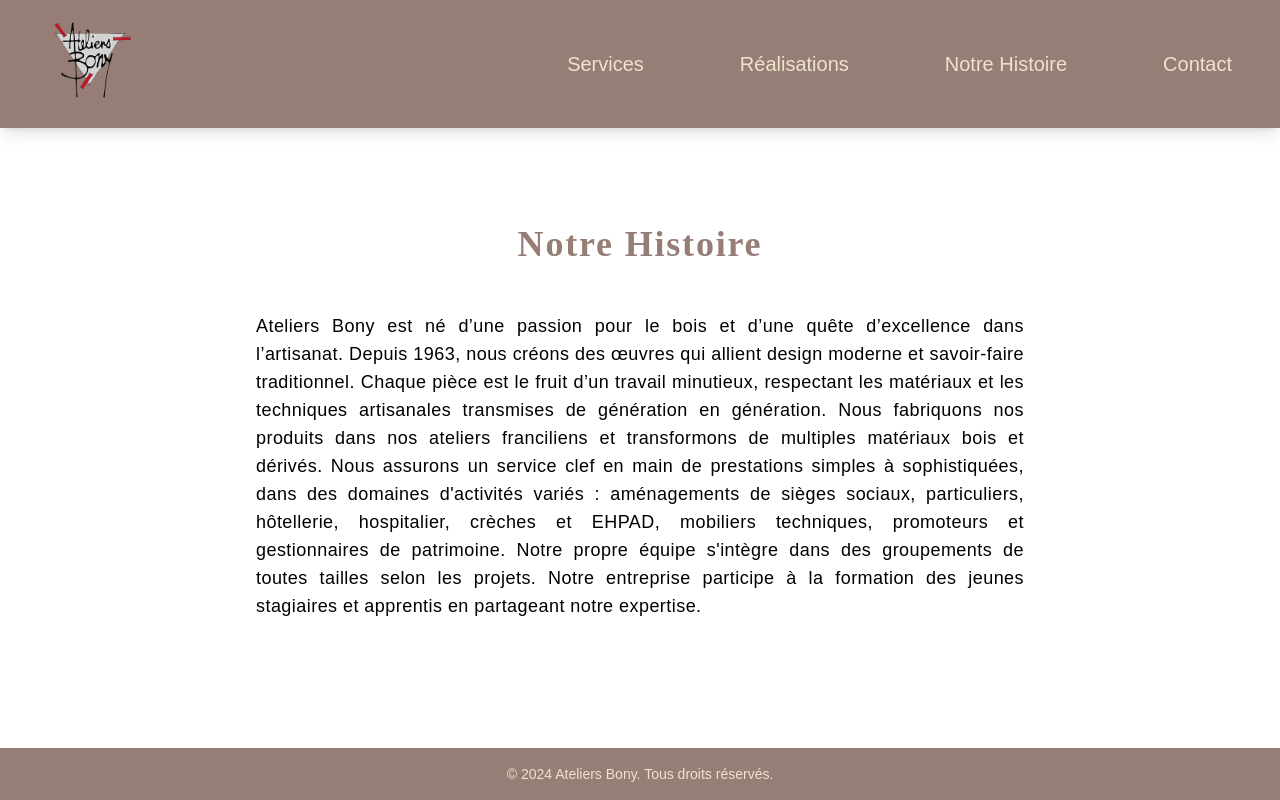
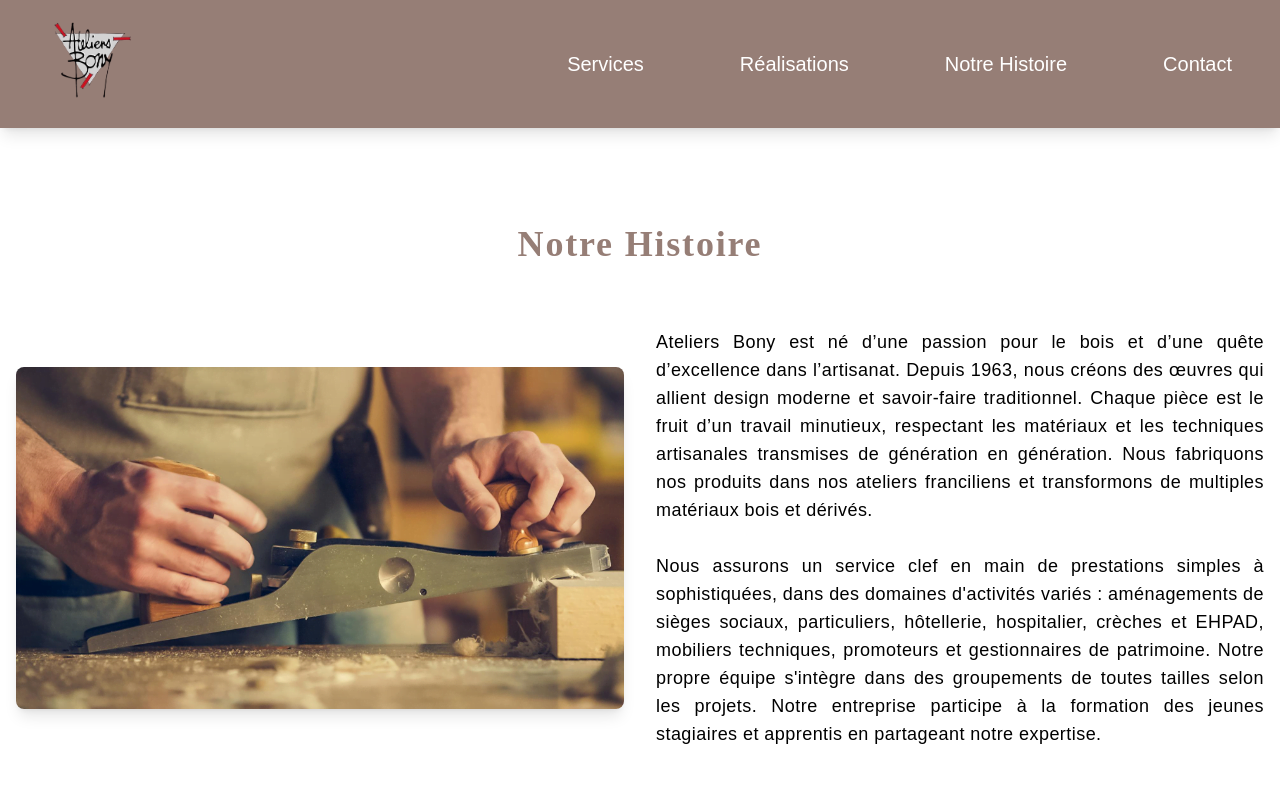
Before and after one commit to AntoineWtz/ateliers-bony, a React (Create React App) app: page /history in a window 1280 px wide. Shown: the top 800 px of the page. Built offline with nearby package versions, Linux system fonts and the light colour scheme.

Commit message:
Historysection OK

```diff
--- a/src/components/Header.tsx
+++ b/src/components/Header.tsx
@@ -1,7 +1,7 @@
 import React, { useState } from 'react';
 import { Link } from 'react-router-dom';
 import { motion } from 'framer-motion';
-import { FaBars, FaTimes } from 'react-icons/fa'; // Importer les icônes
+import { FaBars, FaTimes } from 'react-icons/fa';
 import logo from '../assets/img/bony-logo.png';
 
 export const Header: React.FC = () => {
@@ -12,7 +12,7 @@
     };
 
     return (
-        <header className="bg-primary text-accent py-4 shadow-lg">
+        <header className="bg-primary text-white py-4 shadow-lg">
             <div className="container mx-auto flex justify-between items-center px-12">
                 <Link to="/" className="flex items-center">
                     <img src={logo} alt="Ateliers Bony Logo" className="h-24 w-auto" />
--- a/src/components/HistorySection.tsx
+++ b/src/components/HistorySection.tsx
@@ -1,10 +1,11 @@
 import React from 'react';
 import { motion } from 'framer-motion';
-import historyPic from '../assets/img/history.png'
+import historyPic from '../assets/img/history.png';
 
 export const HistorySection: React.FC = () => {
     return (
-        <div className="container mx-auto py-12 text-justify">
+        <div className="container mx-auto py-12 flex flex-col text-center">
+            {/* Titre */}
             <motion.h2
                 className="text-4xl font-bold font-serif tracking-wider m-12 text-primary text-center"
                 initial={{ opacity: 0 }}
@@ -13,16 +14,41 @@
             >
                 Notre Histoire
             </motion.h2>
-            <motion.p
-                className="text-lg max-w-3xl mx-auto tracking-wide"
-                initial={{ opacity: 0 }}
-                animate={{ opacity: 1 }}
-                transition={{ duration: 0.5, delay: 0.2 }}
-            >
-                Ateliers Bony est né d’une passion pour le bois et d’une quête d’excellence dans l’artisanat. Depuis 1963, nous créons des œuvres qui allient design moderne et savoir-faire traditionnel. Chaque pièce est le fruit d’un travail minutieux, respectant les matériaux et les techniques artisanales transmises de génération en génération. Nous fabriquons nos produits dans nos ateliers franciliens et transformons de multiples matériaux bois et dérivés.
-                Nous assurons un service clef en main de prestations simples à sophistiquées, dans des domaines d'activités variés : aménagements de sièges sociaux, particuliers, hôtellerie, hospitalier, crèches et EHPAD, mobiliers techniques, promoteurs et gestionnaires de patrimoine.
-                Notre propre équipe s'intègre dans des groupements de toutes tailles selon les projets. Notre entreprise participe à la formation des jeunes stagiaires et apprentis en partageant notre expertise.
-            </motion.p>
+
+            {/* Conteneur des colonnes */}
+            <div className="flex flex-col md:flex-row items-center">
+                {/* Colonne gauche : Image */}
+                <motion.div
+                    className="md:w-1/2 p-4 flex justify-center"
+                    initial={{ opacity: 0, x: -50 }}
+                    animate={{ opacity: 1, x: 0 }}
+                    transition={{ duration: 0.5 }}
+                >
+                    <img src={historyPic} alt="Notre Histoire" className="w-full h-auto rounded-lg shadow-lg" />
+                </motion.div>
+
+                {/* Colonne droite : Texte */}
+                <motion.div
+                    className="md:w-1/2 p-4 flex flex-col justify-center"
+                    initial={{ opacity: 0, x: 50 }}
+                    animate={{ opacity: 1, x: 0 }}
+                    transition={{ duration: 0.5, delay: 0.2 }}
+                >
+                    <p className="text-lg tracking-wide text-justify">
+                        Ateliers Bony est né d’une passion pour le bois et d’une quête d’excellence dans l’artisanat.
+                        Depuis 1963, nous créons des œuvres qui allient design moderne et savoir-faire traditionnel. Chaque
+                        pièce est le fruit d’un travail minutieux, respectant les matériaux et les techniques artisanales
+                        transmises de génération en génération. Nous fabriquons nos produits dans nos ateliers franciliens
+                        et transformons de multiples matériaux bois et dérivés.
+                        <br /><br />
+                        Nous assurons un service clef en main de prestations simples à sophistiquées, dans des domaines
+                        d'activités variés : aménagements de sièges sociaux, particuliers, hôtellerie, hospitalier, crèches
+                        et EHPAD, mobiliers techniques, promoteurs et gestionnaires de patrimoine. Notre propre équipe
+                        s'intègre dans des groupements de toutes tailles selon les projets. Notre entreprise participe à la
+                        formation des jeunes stagiaires et apprentis en partageant notre expertise.
+                    </p>
+                </motion.div>
+            </div>
         </div>
     );
 };
--- a/src/components/VideoBackground.tsx
+++ b/src/components/VideoBackground.tsx
@@ -19,7 +19,7 @@
             {/* Bloc contenant les deux titres */}
             <div className="absolute inset-0 flex flex-col items-center justify-center space-y-4">
                 <motion.h1
-                    className="text-primary text-6xl font-serif"
+                    className="text-white text-6xl font-serif"
                     initial={{ opacity: 0, y: -50 }}
                     animate={{ opacity: 1, y: 0 }}
                     transition={{ duration: 0.8 }}
--- a/src/pages/History.tsx
+++ b/src/pages/History.tsx
@@ -1,11 +1,13 @@
 import React from 'react';
 import { Layout } from '../components/Layout';
 import { HistorySection } from '../components/HistorySection';
+import { ContactForm } from '../components/ContactForm';
 
 export const History: React.FC = () => {
     return (
         <Layout>
             <HistorySection />
+            <ContactForm />
         </Layout>
     );
 };
--- a/src/pages/Projects.tsx
+++ b/src/pages/Projects.tsx
@@ -1,11 +1,13 @@
 import React from 'react';
 import { Layout } from '../components/Layout';
 import { ProjectList } from '../components/ProjectList';
+import { ContactForm } from '../components/ContactForm';
 
 export const Projects: React.FC = () => {
     return (
         <Layout>
             <ProjectList />
+            <ContactForm />
         </Layout>
     );
 };
--- a/src/pages/Services.tsx
+++ b/src/pages/Services.tsx
@@ -1,11 +1,13 @@
 import React from 'react';
 import { Layout } from '../components/Layout';
 import { ServiceList } from '../components/ServiceList';
+import { ContactForm } from '../components/ContactForm';
 
 export const Services: React.FC = () => {
     return (
         <Layout>
             <ServiceList />
+            <ContactForm />
         </Layout>
     );
 };
```
